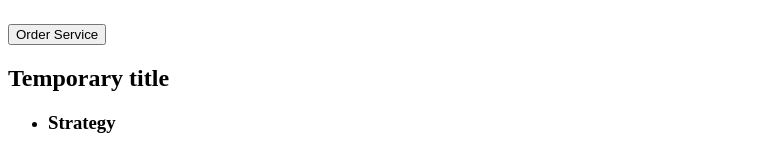
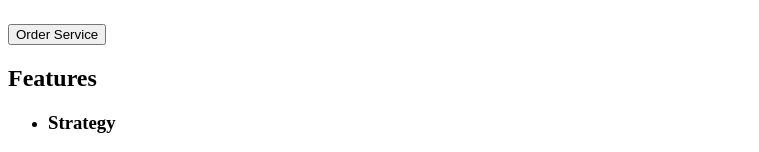
Before and after one commit to NataliiaTur/goit-markup-hw-02, a plain HTML site: page index.html in a window 1280 px wide. Shown: the part 191-343 px from the top of the page, without its empty margins (0-759 px from the left). Drawn offline with Linux system fonts and the light colour scheme.

Commit message:
modified h2

```diff
--- a/index.html
+++ b/index.html
@@ -46,7 +46,7 @@
     </section>
 
     <section>
-        <h2>Temporary title</h2>
+        <h2>Features</h2>
         <ul>
             <li>
                 <h3>Strategy</h3>
```
